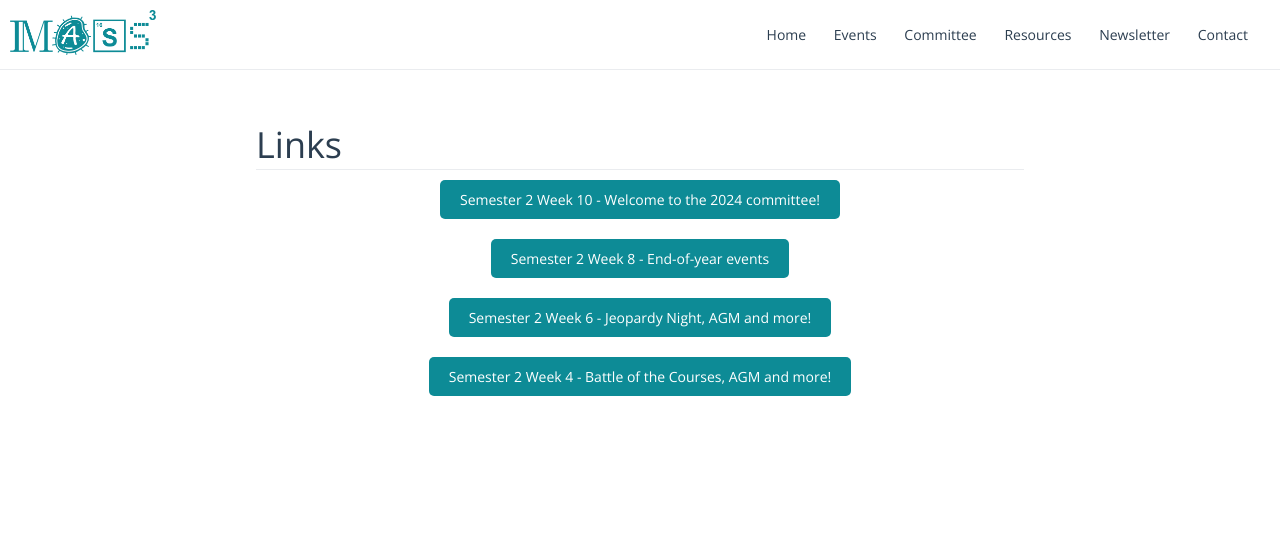
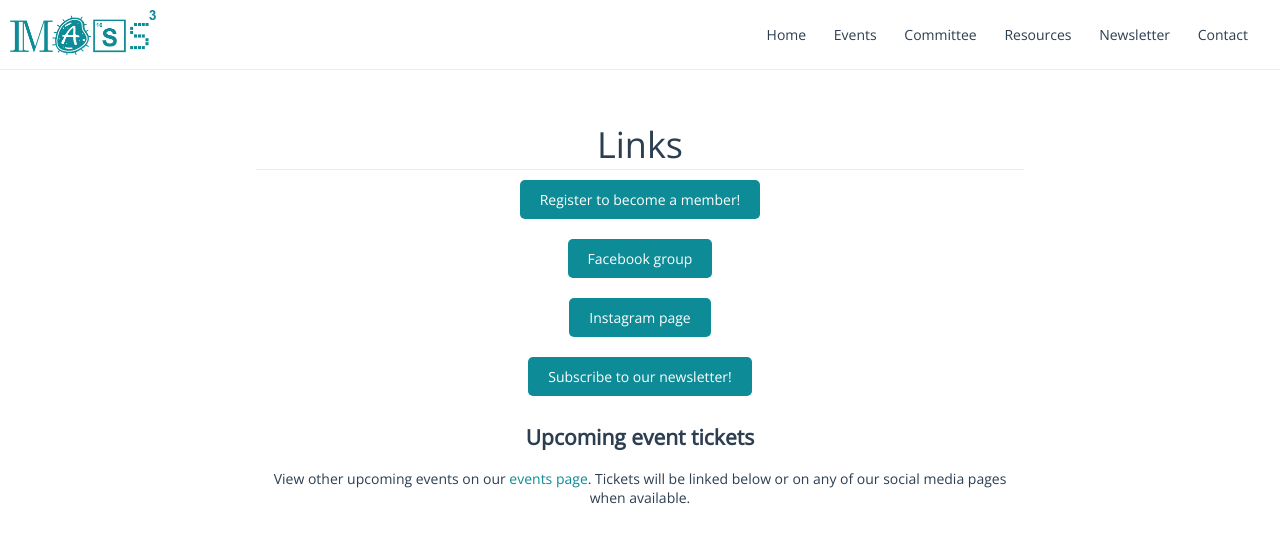
Before and after one commit to masscubed/masscubed.com, a Jekyll site: the page links/index.html, which Jekyll copies as it is, in a window 1280 px wide. Shown: the top 543 px of the page. Built offline with Jekyll 4.4.1, drawn with Linux system fonts in a browser that asks for light colours.

Commit message:
updated links page

```diff
--- a/index.html
+++ b/index.html
@@ -69,9 +69,9 @@
         located next to the tables on the right under the sheltered area.
       </p>
       <p>
-        We urge members to visit to the
+        We urge members to join and visit the
         <a href="https://www.facebook.com/groups/masscubed/">
-          Facebook page</a> for the latest information.
+          Facebook group</a> for the latest information.
         Students may also be interested in Monash's
         <a href="https://www.monash.edu/students/future-work/career-connect">
           Career Connect program
--- a/links/index.html
+++ b/links/index.html
@@ -55,23 +55,25 @@
     </header>
     <main>
       <body>
-      <header class="bottom-horizontal" style="text-align: left;">
+      <header class="bottom-horizontal">
         <h1>Links</h1>
       </header>
       <div class="newsletter-buttons">
         <div>
-            <a class="newsletter-button" href="https://mailchi.mp/75a4e168e948/mass3fortnightlynewsletterweek1-13563365?e=ce9f50eb5a">Semester 2 Week 10 - Welcome to the 2024 committee!</a>
+            <a class="newsletter-button" href="https://clubs.msa.monash.edu/organisation/7269/">Register to become a member!</a>
         </div>
         <div>
-            <a class="newsletter-button" href="https://mailchi.mp/1dc23c4a8c95/mass3fortnightlynewsletterweek1-13560569?e=ce9f50eb5a">Semester 2 Week 8 - End-of-year events</a>
+            <a class="newsletter-button" href="https://www.facebook.com/groups/masscubed/">Facebook group</a>
         </div>
         <div>
-            <a class="newsletter-button" href="https://mailchi.mp/7da3bc352586/mass3fortnightlynewsletterweek1-13559285?e=[UNIQID]">Semester 2 Week 6 - Jeopardy Night, AGM and more!</a>
+            <a class="newsletter-button" href="https://www.instagram.com/mass3monash/?img_index=1">Instagram page</a>
         </div>
         <div>
-            <a class="newsletter-button" href="https://mailchi.mp/e045a4b5765d/mass3fortnightlynewsletterweek1-13558593?e=[UNIQID]">Semester 2 Week 4 - Battle of the Courses, AGM and more!</a>
+            <a class="newsletter-button" href="https://monashclubs.us10.list-manage.com/subscribe?u=94da5584ddd034b962e2df99e&id=5ccce0e4c2"> Subscribe to our newsletter!</a>
         </div>
     </div>
+    <h2>Upcoming event tickets</h2>
+    <p>View other upcoming events on our <a href="committee/">events page</a>. Tickets will be linked below or on any of our social media pages when available.</p>
     </body>
     </main>
   </body>
```
